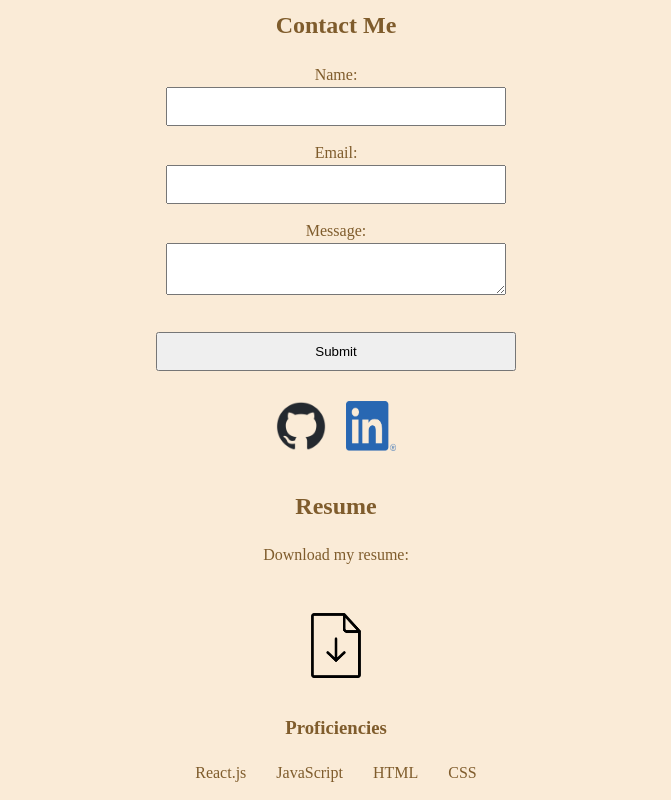
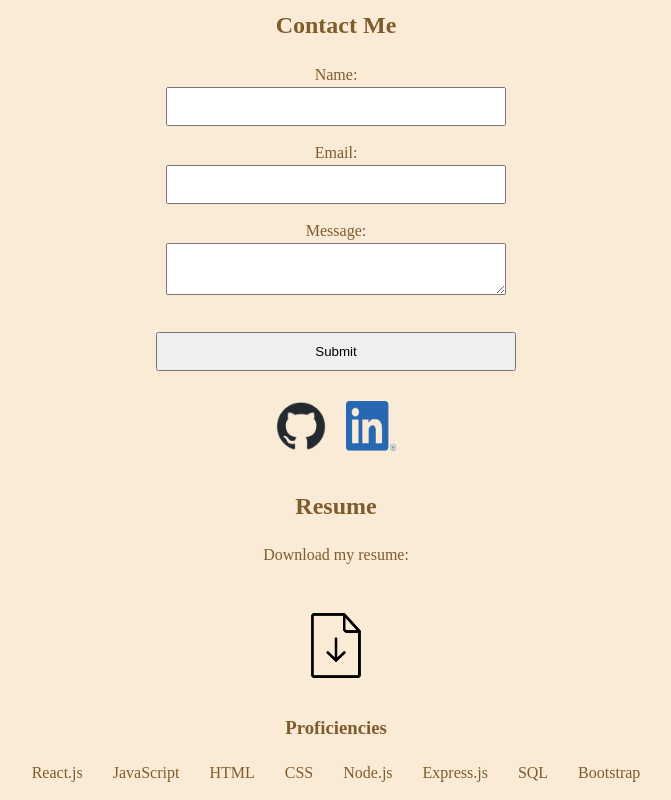
Before and after one commit to BraideyH/react-portfolio, a React (Vite) app in the folder Portfolio/: page / in a window 1280 px wide. Shown: the part 2567-3367 px from the top of the page, without its empty margins (304-975 px from the left). Built offline with nearby package versions, Linux system fonts and the light colour scheme.

Commit message:
added additional profinciencies.

```diff
--- a/Portfolio/src/App.jsx
+++ b/Portfolio/src/App.jsx
@@ -103,6 +103,10 @@ function App() {
                 <li>JavaScript</li>
                 <li>HTML</li>
                 <li>CSS</li>
+                <li>Node.js</li>
+                <li>Express.js</li>
+                <li>SQL</li>
+                <li>Bootstrap</li>
             </ul>
         </div>
         </div>
```
